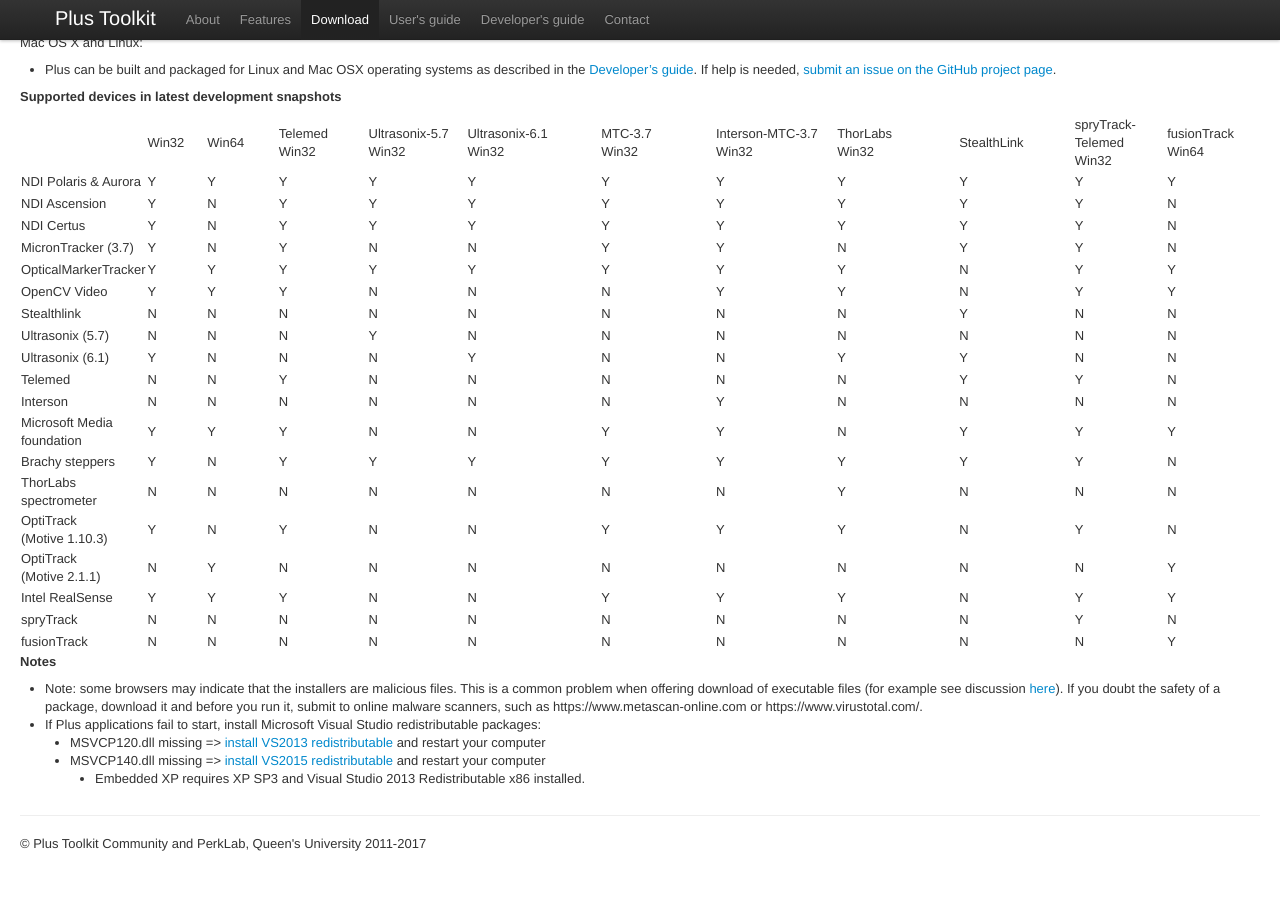
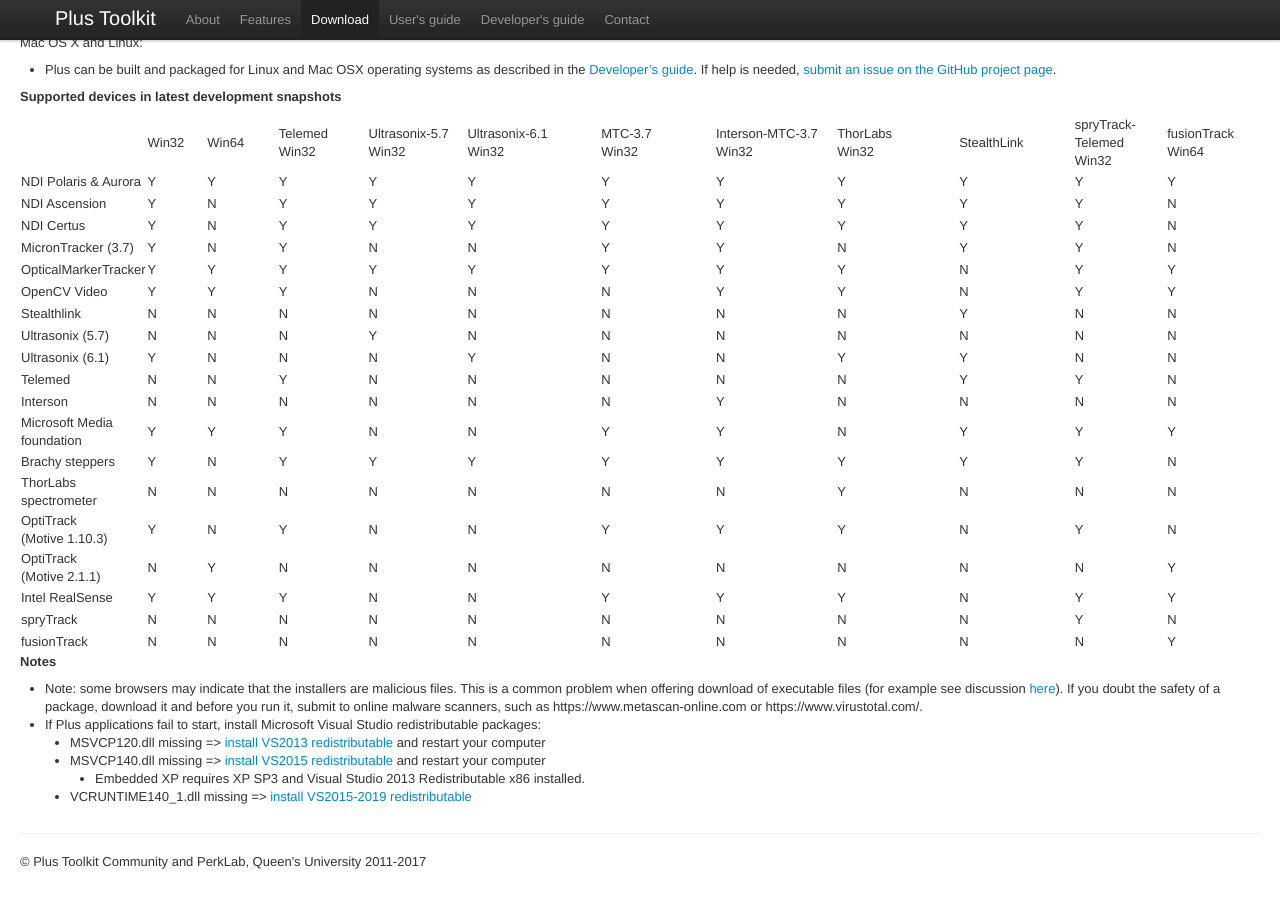
Before and after one commit to PlusToolkit/plustoolkit.github.io, a Jekyll site: the page built from download.md, in a window 1280 px wide and 900 px high, scrolled down 698 px. Built offline with Jekyll 4.4.1, drawn with Linux system fonts in a browser that asks for light colours.

Commit message:
Update download.md

```diff
--- a/download.md
+++ b/download.md
@@ -351,5 +351,6 @@
   - MSVCP120.dll missing => [install VS2013 redistributable](http://www.microsoft.com/en-us/download/details.aspx?id=40784) and restart your computer
   - MSVCP140.dll missing => [install VS2015 redistributable](https://www.microsoft.com/en-ca/download/details.aspx?id=48145) and restart your computer
 	- Embedded XP requires XP SP3 and Visual Studio 2013 Redistributable x86 installed.
+  - VCRUNTIME140_1.dll missing => [install VS2015-2019 redistributable](https://support.microsoft.com/en-us/help/2977003/the-latest-supported-visual-c-downloads)
 
 <p style="text-align: right;"> <a href="http://c3.gostats.com/summary.xml?id=352601" target="_blank" title="statistics"><img alt="statistics" border="0" src="http://c3.gostats.com/bin/count/a_352601/t_4/i_79/z_0/show_visitors/counter.png" style="border-width: 0px; width: auto; height: auto; display: none !important;" /></a></p>
```
